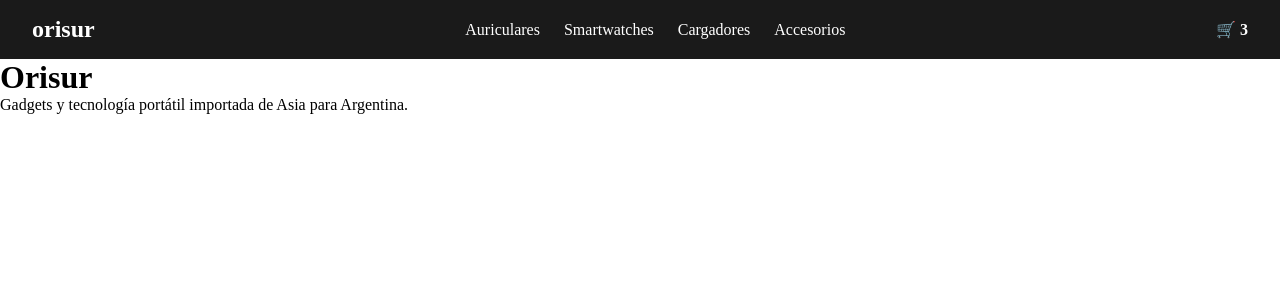
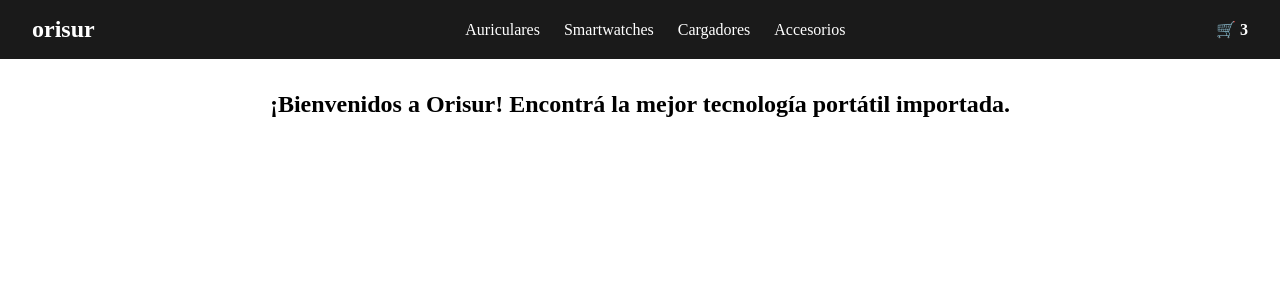
Before and after one commit to javimathesan/orisur, a React (Vite) app: page / in a window 1280 px wide. Shown: the top 300 px of the page. Built offline with nearby package versions, Linux system fonts and the light colour scheme.

Commit message:
se integra el ItemListContainer en App.jsx y se eliminar App.css sin uso

```diff
--- a/src/App.jsx
+++ b/src/App.jsx
@@ -1,12 +1,11 @@
 import Navbar from "./components/Navbar/Navbar";
-import "./App.css";
+import ItemListContainer from "./components/ItemListContainer/ItemListContainer";
 
 function App() {
   return (
     <>
       <Navbar />
-      <h1>Orisur</h1>
-      <p>Gadgets y tecnología portátil importada de Asia para Argentina.</p>
+      <ItemListContainer greeting="¡Bienvenidos a Orisur! Encontrá la mejor tecnología portátil importada." />
     </>
   );
 }
```
Also changed, not shown: src/App.css (deleted).
